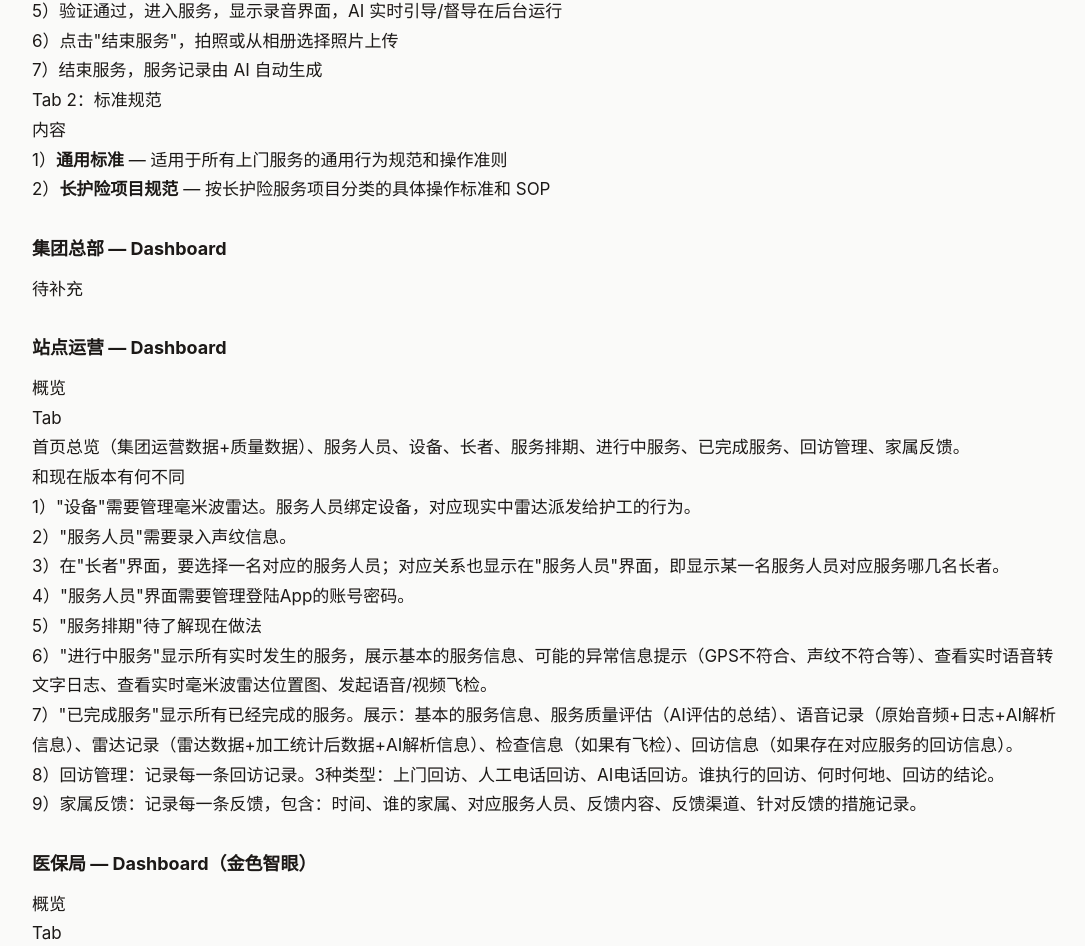
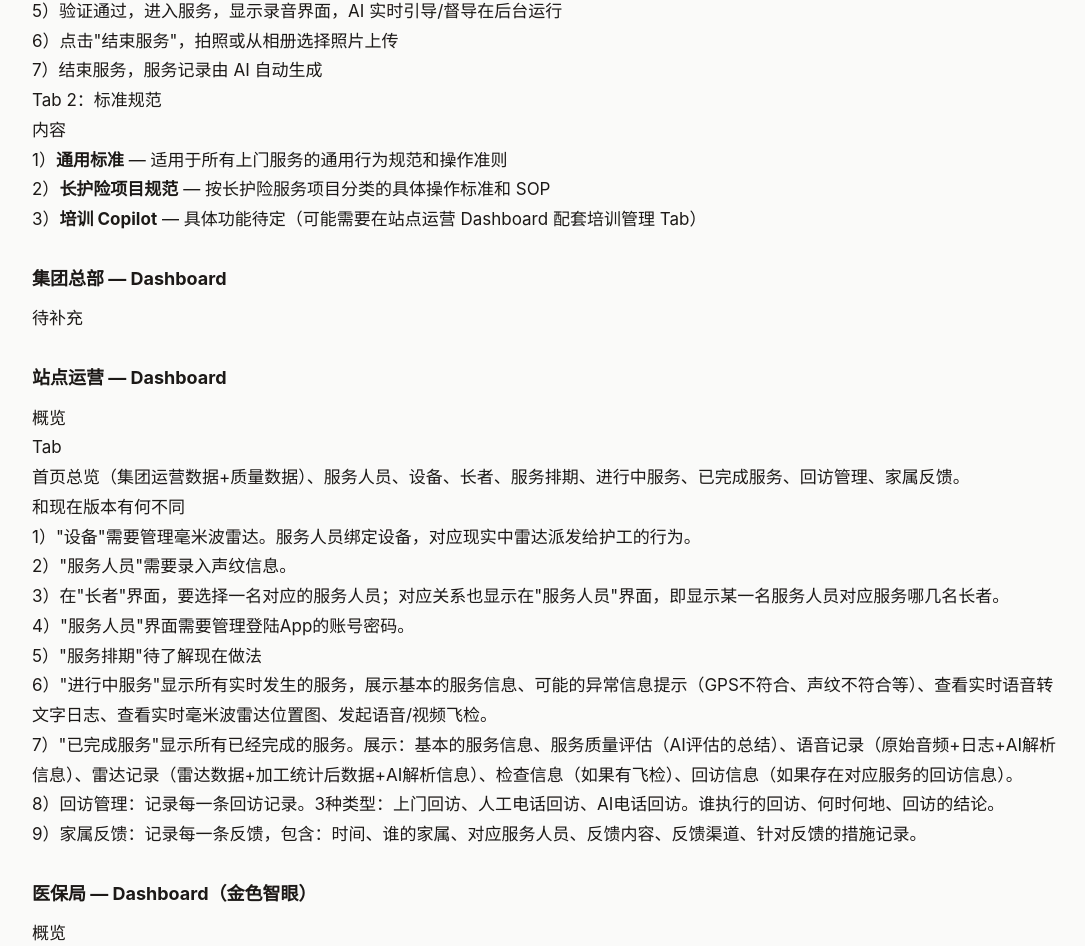
Before and after one commit to kbroflovski21/fushoukang-research, a plain HTML site: page goldenyears-yibao.html in a window 1280 px wide. Shown: the part 2351-3297 px from the top of the page, without its empty margins (90-1175 px from the left). Drawn offline with Linux system fonts and the light colour scheme.

Commit message:
Add training copilot placeholder in careworker app + note for site ops

```diff
--- a/goldenyears-yibao.html
+++ b/goldenyears-yibao.html
@@ -340,7 +340,8 @@
         <div class="compare-label">内容</div>
         <div class="compare-value">
           1）<strong>通用标准</strong> — 适用于所有上门服务的通用行为规范和操作准则<br>
-          2）<strong>长护险项目规范</strong> — 按长护险服务项目分类的具体操作标准和 SOP
+          2）<strong>长护险项目规范</strong> — 按长护险服务项目分类的具体操作标准和 SOP<br>
+          3）<strong>培训 Copilot</strong> — 具体功能待定（可能需要在站点运营 Dashboard 配套培训管理 Tab）
         </div>
       </div>
     </div>
```
